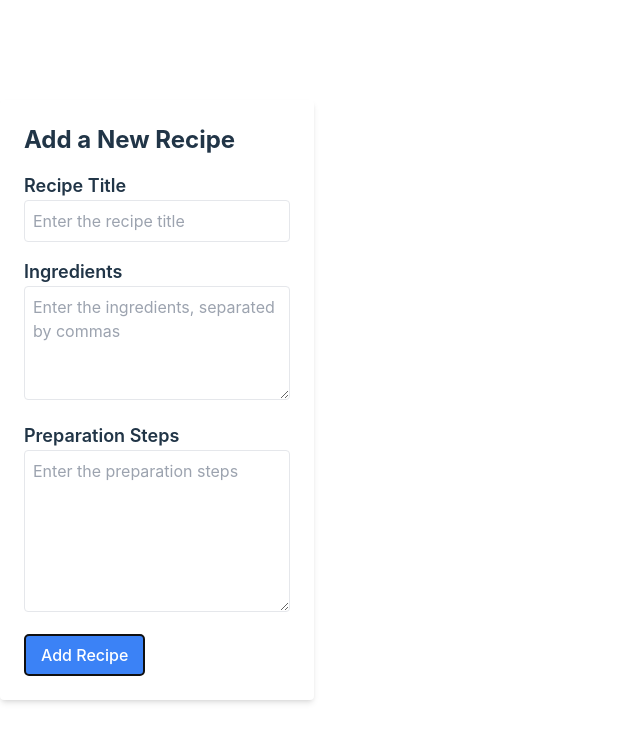
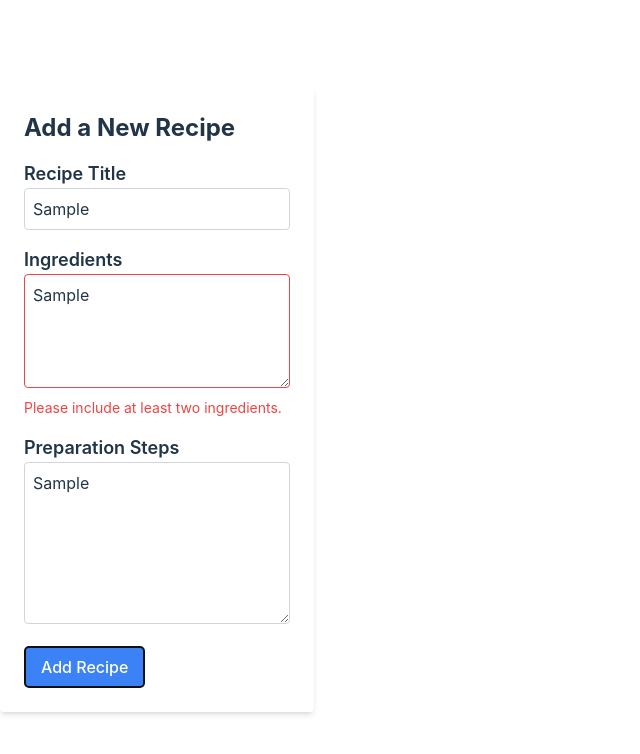
Before and after one commit to OluwatobiRichard/alx-fe-reactjs, a React (Vite) app in the folder recipe-sharing-platform/: page /add-recipe in a window 1280 px wide. Both pictures are taken after typing "Sample", "Sample", "Sample" into the empty fields and a click on the button "Add Recipe". Shown: the top 754 px of the page, without its empty margins (0-640 px from the left). Built offline with nearby package versions, Linux system fonts and the light colour scheme.

Commit message:
recipe-sharing-platform

```diff
--- a/recipe-sharing-platform/src/components/AddRecipeForm.jsx
+++ b/recipe-sharing-platform/src/components/AddRecipeForm.jsx
@@ -8,14 +8,32 @@ const AddRecipeForm = () => {
     steps: "",
   });
 
-  const [error, setError] = useState("");
+  // State for validation errors
+  const [errors, setErrors] = useState({});
+
+  // Validation function
+  const validate = () => {
+    const newErrors = {};
+    if (!recipe.title) {
+      newErrors.title = "Recipe title is required.";
+    }
+    if (!recipe.ingredients) {
+      newErrors.ingredients = "Ingredients are required.";
+    } else if (recipe.ingredients.split(",").length < 2) {
+      newErrors.ingredients = "Please include at least two ingredients.";
+    }
+    if (!recipe.steps) {
+      newErrors.steps = "Preparation steps are required.";
+    }
+    return newErrors;
+  };
 
   // Handle input changes
   const handleChange = (e) => {
     const { name, value } = e.target;
     setRecipe((prevRecipe) => ({
       ...prevRecipe,
-      [name]: value, // Dynamically update the respective field using target.value
+      [name]: value,
     }));
   };
 
@@ -23,28 +41,22 @@ const AddRecipeForm = () => {
   const handleSubmit = (e) => {
     e.preventDefault();
 
-    // Basic validation
-    if (!recipe.title || !recipe.ingredients || !recipe.steps) {
-      setError("All fields are required.");
-      return;
+    const validationErrors = validate(); // Run validation
+    setErrors(validationErrors);
+
+    // If no errors, proceed with submission
+    if (Object.keys(validationErrors).length === 0) {
+      console.log("Submitted Recipe:", recipe);
+
+      // Reset form and errors
+      setRecipe({ title: "", ingredients: "", steps: "" });
+      setErrors({});
     }
-
-    setError(""); // Clear any previous errors
-    console.log("Submitted Recipe:", recipe);
-
-    // Reset form
-    setRecipe({ title: "", ingredients: "", steps: "" });
   };
 
   return (
     <div className="p-6 max-w-4xl mx-auto bg-white shadow-md rounded">
       <h2 className="text-2xl font-bold mb-4">Add a New Recipe</h2>
-
-      {error && (
-        <p className="text-red-500 mb-4">
-          {error}
-        </p>
-      )}
 
       <form onSubmit={handleSubmit} className="space-y-4">
         {/* Recipe Title */}
@@ -58,9 +70,12 @@ const AddRecipeForm = () => {
             name="title"
             value={recipe.title}
             onChange={handleChange}
-            className="w-full p-2 border rounded"
+            className={`w-full p-2 border rounded ${
+              errors.title ? "border-red-500" : "border-gray-300"
+            }`}
             placeholder="Enter the recipe title"
           />
+          {errors.title && <p className="text-red-500 text-sm mt-1">{errors.title}</p>}
         </div>
 
         {/* Ingredients */}
@@ -73,10 +88,15 @@ const AddRecipeForm = () => {
             name="ingredients"
             value={recipe.ingredients}
             onChange={handleChange}
-            className="w-full p-2 border rounded"
+            className={`w-full p-2 border rounded ${
+              errors.ingredients ? "border-red-500" : "border-gray-300"
+            }`}
             placeholder="Enter the ingredients, separated by commas"
             rows="4"
           />
+          {errors.ingredients && (
+            <p className="text-red-500 text-sm mt-1">{errors.ingredients}</p>
+          )}
         </div>
 
         {/* Preparation Steps */}
@@ -89,10 +109,13 @@ const AddRecipeForm = () => {
             name="steps"
             value={recipe.steps}
             onChange={handleChange}
-            className="w-full p-2 border rounded"
+            className={`w-full p-2 border rounded ${
+              errors.steps ? "border-red-500" : "border-gray-300"
+            }`}
             placeholder="Enter the preparation steps"
             rows="6"
           />
+          {errors.steps && <p className="text-red-500 text-sm mt-1">{errors.steps}</p>}
         </div>
 
         {/* Submit Button */}
```
